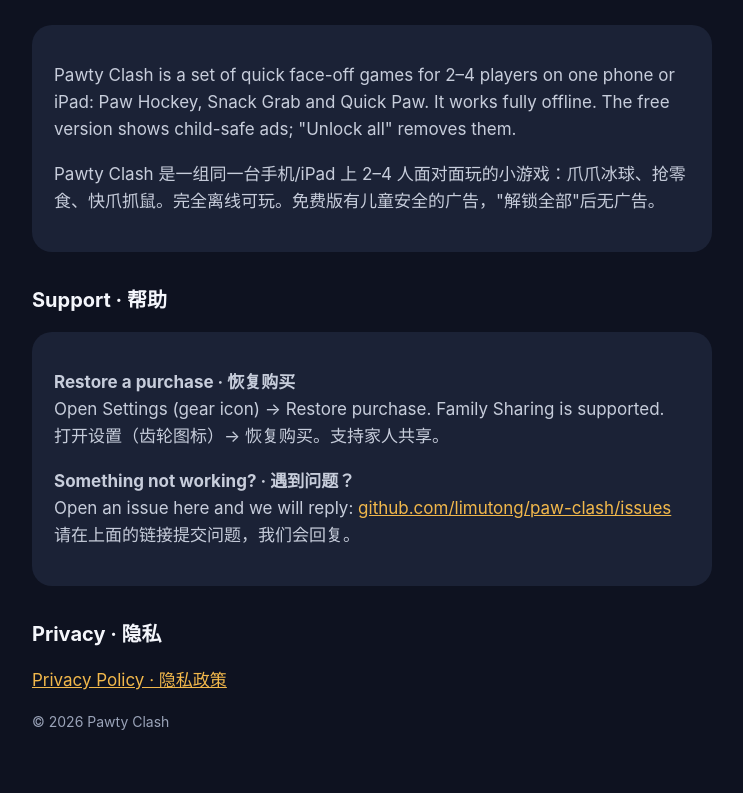
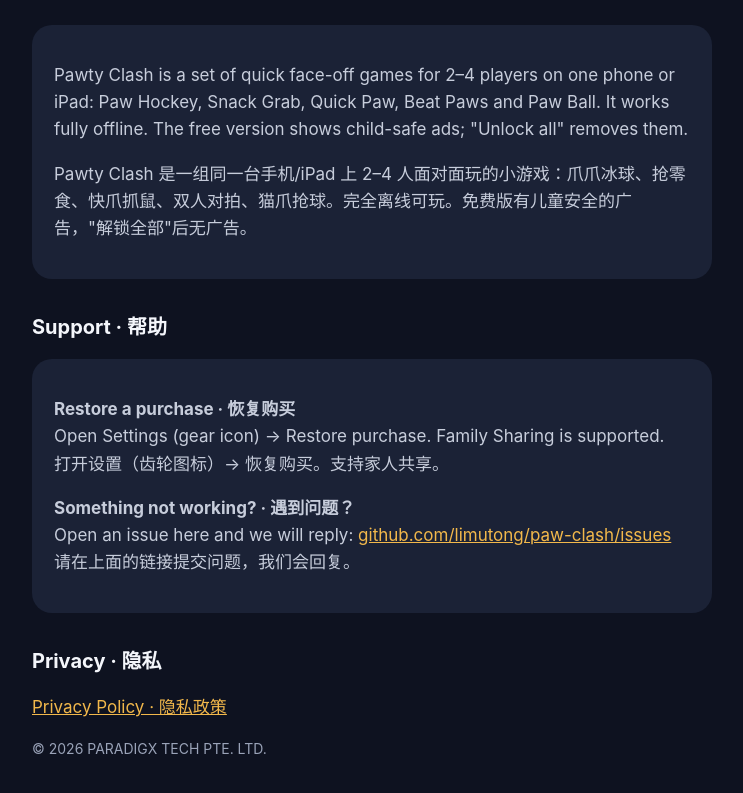
Before and after one commit to limutong/paw-clash, a plain HTML site: page index.html in a window 1280 px wide. Shown: the part 123-916 px from the top of the page, without its empty margins (268-1011 px from the left). Drawn offline with Linux system fonts and the light colour scheme.

Commit message:
Five games, PARADIGX copyright

```diff
--- a/index.html
+++ b/index.html
@@ -1,10 +1,10 @@
 <!doctype html><html lang="en"><head><meta charset="utf-8"><meta name="viewport" content="width=device-width,initial-scale=1">
 <title>Pawty Clash — Support</title><link rel="stylesheet" href="style.css"></head><body><main>
 <header><img src="icon.png" alt="Pawty Clash icon"><div><h1>Pawty Clash</h1><div class="muted">Same-screen party games with pets · 宠物同屏对战小游戏</div></div></header>
-<div class="card"><p>Pawty Clash is a set of quick face-off games for 2–4 players on one phone or iPad: Paw Hockey, Snack Grab and Quick Paw. It works fully offline. The free version shows child-safe ads; "Unlock all" removes them.</p>
-<p>Pawty Clash 是一组同一台手机/iPad 上 2–4 人面对面玩的小游戏：爪爪冰球、抢零食、快爪抓鼠。完全离线可玩。免费版有儿童安全的广告，"解锁全部"后无广告。</p></div>
+<div class="card"><p>Pawty Clash is a set of quick face-off games for 2–4 players on one phone or iPad: Paw Hockey, Snack Grab, Quick Paw, Beat Paws and Paw Ball. It works fully offline. The free version shows child-safe ads; "Unlock all" removes them.</p>
+<p>Pawty Clash 是一组同一台手机/iPad 上 2–4 人面对面玩的小游戏：爪爪冰球、抢零食、快爪抓鼠、双人对拍、猫爪抢球。完全离线可玩。免费版有儿童安全的广告，"解锁全部"后无广告。</p></div>
 <h2>Support · 帮助</h2>
 <div class="card"><p><b>Restore a purchase · 恢复购买</b><br>Open Settings (gear icon) → Restore purchase. Family Sharing is supported.<br>打开设置（齿轮图标）→ 恢复购买。支持家人共享。</p>
 <p><b>Something not working? · 遇到问题？</b><br>Open an issue here and we will reply: <a href="https://github.com/limutong/paw-clash/issues">github.com/limutong/paw-clash/issues</a><br>请在上面的链接提交问题，我们会回复。</p></div>
 <h2>Privacy · 隐私</h2><p><a href="privacy.html">Privacy Policy · 隐私政策</a></p>
-<p class="muted">© 2026 Pawty Clash</p></main></body></html>
+<p class="muted">© 2026 PARADIGX TECH PTE. LTD.</p></main></body></html>
```
